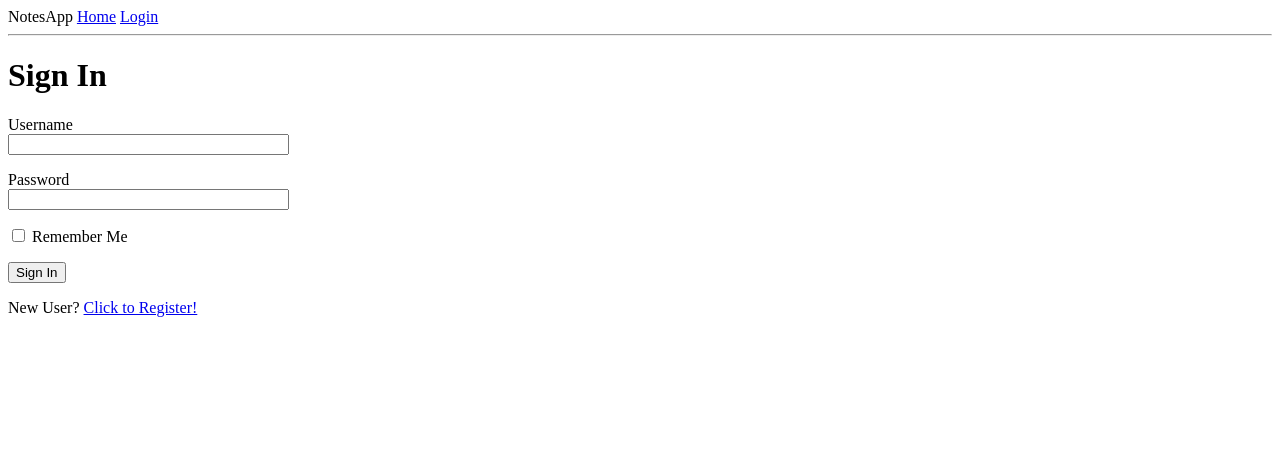
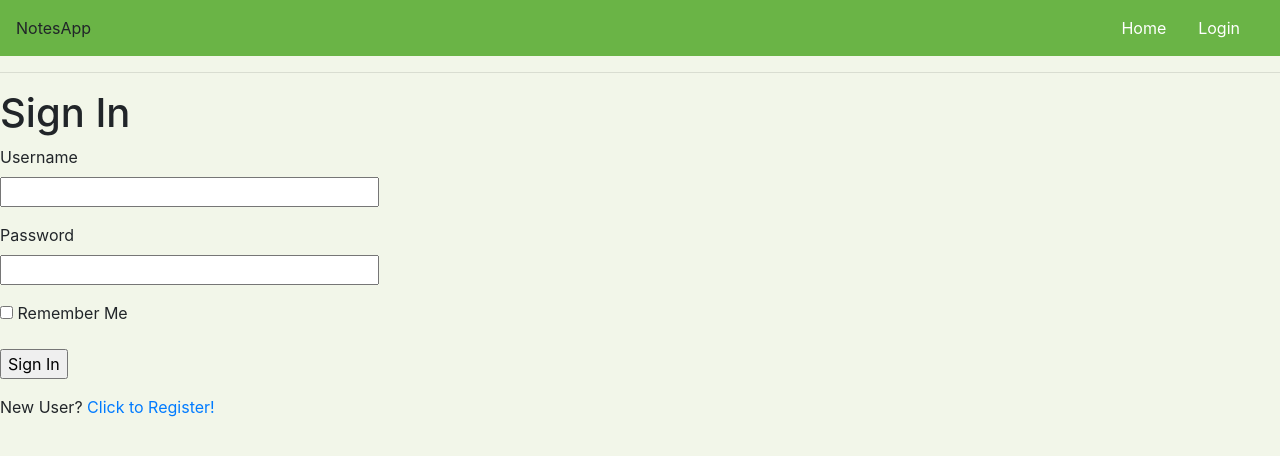
Before and after one commit to ekund/flask-notes-app, a Flask app: page /login in a window 1280 px wide. Shown: the top 456 px of the page. Run offline with Flask 3, Linux system fonts and the light colour scheme.

Commit message:
add Bootstrap templates

```diff
--- a/app/routes.py
+++ b/app/routes.py
@@ -25,7 +25,7 @@ def login():
             sa.select(Users).where(Users.username == form.username.data))
         if user is None or not user.check_password(form.password.data):
             flash('Invalid username or password')
-            return redirect(url_for('login'))
+            return render_template('login.html', title='Sign In', form=form)
         login_user(user, remember=form.remember_me.data)
         next_page = request.args.get('next')
         if not next_page or urlsplit(next_page).netloc != '':
@@ -35,7 +35,8 @@ def login():
 @app.route('/logout')
 def logout():
     logout_user()
-    return redirect(url_for('index'))
+    request.args
+    return redirect(url_for('login'), code=302)
 
 @app.route('/register', methods=['GET', 'POST'])
 def register():
--- /dev/null
+++ b/app/static/styles/main.css
@@ -0,0 +1,22 @@
+body {
+    padding: 0;
+    margin: 0;
+    background: #f2f6e9;
+}
+.navbar {
+    background:#6ab446;
+}
+.nav-link,
+.navbar-brand {
+    color: #fff;
+    cursor: pointer;
+}
+.nav-link {
+    margin-right: 1em !important;
+}
+.nav-link:hover {
+    color: #000;
+}
+.navbar-collapse {
+    justify-content: flex-end;
+}
--- a/app/templates/base.html
+++ b/app/templates/base.html
@@ -6,19 +6,36 @@
       {% else %}
       <title>Welcome to NotesApp</title>
       {% endif %}
+
+      <meta name="viewport" content="width=device-width, initial-scale=1">
+      <link rel="stylesheet" href="https://cdn.jsdelivr.net/npm/bootstrap@4.5.3/dist/css/bootstrap.min.css" integrity="sha384-TX8t27EcRE3e/ihU7zmQxVncDAy5uIKz4rEkgIXeMed4M0jlfIDPvg6uqKI2xXr2" crossorigin="anonymous">
+      <link rel="stylesheet" type="text/css" href="{{ url_for('static',filename='styles/main.css') }}">
     </head>
-    <div>
+    <nav class="navbar navbar-expand-md">
     NotesApp
-    <a href="/index">Home</a>
-    {% if current_user.is_anonymous %}
-       <a href="{{ url_for('login') }}">Login</a>
-    {% else %}
-       <a href="{{ url_for('logout') }}">Logout</a>
-    {% endif %}
+    <button class="navbar-toggler navbar-dark" type="button" data-toggle="collapse" data-target="#main-navigation">
+    <span class="navbar-toggler-icon"></span>
+    </button>
+    <div class="collapse navbar-collapse" id="main-navigation">
+    <ul class="navbar-nav">
+    <li class="nav-item">
+    	<a class="nav-link" href="/index">Home</a>
+    </li>
+    <li class="nav-item">
+	    {% if current_user.is_anonymous %}
+	       <a class="nav-link" href="{{ url_for('login') }}">Login</a>
+	    {% else %}
+	       <a class="nav-link" href="{{ url_for('logout') }}">Logout</a>
+	    {% endif %}
+    </li>
+    </ul>
     </div>
-
+    </nav>
     <body>
        <hr>
        {% block content %}{% endblock %}
+       <script src="https://code.jquery.com/jquery-3.5.1.min.js" integrity="sha256-9/aliU8dGd2tb6OSsuzixeV4y/faTqgFtohetphbbj0=" crossorigin="anonymous"></script>
+       <script src="https://cdn.jsdelivr.net/npm/bootstrap@4.5.3/dist/js/bootstrap.min.js" integrity="sha384-w1Q4orYjBQndcko6MimVbzY0tgp4pWB4lZ7lr30WKz0vr/aWKhXdBNmNb5D92v7s" crossorigin="anonymous"></script>
+
     </body>
 </html>
--- a/app/templates/login.html
+++ b/app/templates/login.html
@@ -14,6 +14,11 @@
         </p>
         <p>{{ form.remember_me() }} {{ form.remember_me.label }}</p>
         <p>{{ form.submit() }}</p>
+	<input
+	type="hidden"
+	name="next"
+	value="{{ request.args.get('next', '') }}"
+	/>
     </form>
 <p>New User? <a href="{{ url_for('register') }}">Click to Register!</a></p>
 {% endblock %}
```
Also changed, not shown: app/database/test.db.
